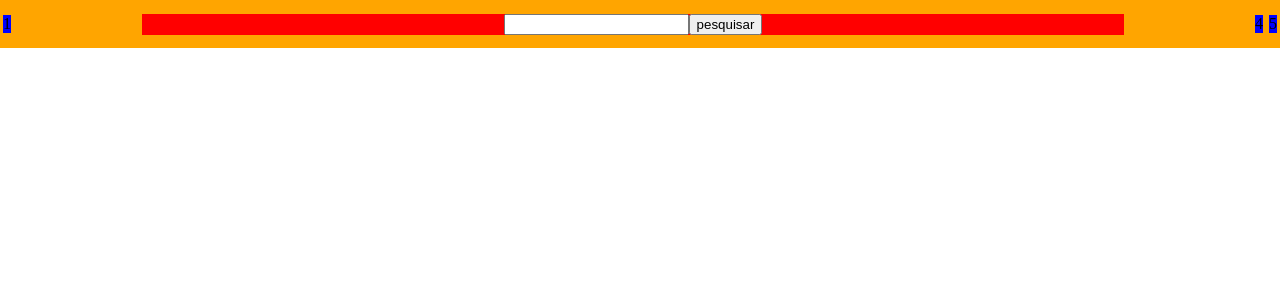
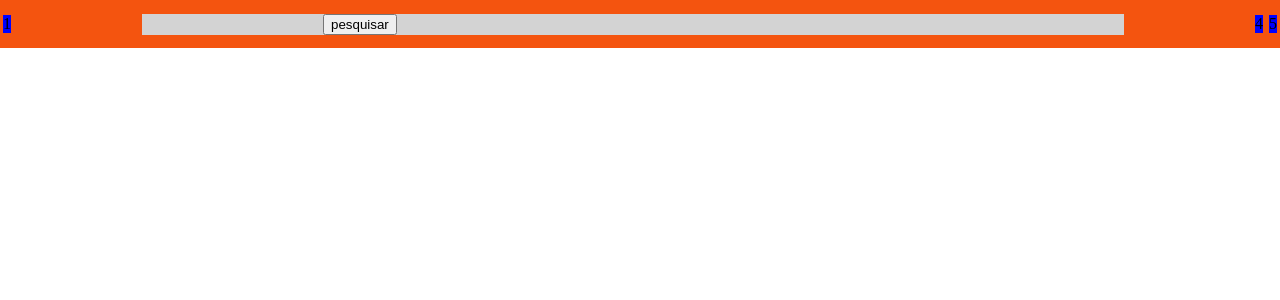
Before and after one commit to BluF0x/TCC, a React (Vite) app: page / in a window 1280 px wide. Shown: the top 300 px of the page. Built offline with nearby package versions, Linux system fonts and the light colour scheme.

Commit message:
mudanças semantica para css

```diff
--- a/index.html
+++ b/index.html
@@ -4,7 +4,7 @@
     <meta charset="UTF-8" />
     <link rel="icon" type="image/svg+xml" href="/vite.svg" />
     <meta name="viewport" content="width=device-width, initial-scale=1.0" />
-    <title>Vite + React</title>
+    <title>TCC</title>
   </head>
   <body>
     <div id="root"></div>
--- a/src/componentes/barra-superior.jsx
+++ b/src/componentes/barra-superior.jsx
@@ -10,18 +10,18 @@ function BarraSuperior() {
     return(
         <div class="barra-superior">
             {/*Barra de navegação lateral*/}
-            <div class="test">1</div>
+            <div class="items-barra-superior">1</div>
             {/*Barra de pesquisa*/}
-            <div class="test" id="test2">
+            <div class="items-barra-superior" id="barra-pesquisa">
             <form>
                 <input type="text" id="pesquisar"></input>
                 <input type="button" id="pesquisar-btn" value="pesquisar"></input>
             </form>
             </div>
             {/*Modo escuro*/}
-            <div class="test">4</div>
+            <div class="items-barra-superior">4</div>
             {/*Perfil*/}
-            <div class="test">5</div>
+            <div class="items-barra-superior">5</div>
         </div>
     )
 }
--- a/src/componentes/componentes.css
+++ b/src/componentes/componentes.css
@@ -1,15 +1,23 @@
-:root{
-
+:root {
+    --cor-primaria: #F4540F
 }
 
-.test#test2{
+.items-barra-superior#barra-pesquisa{
     flex-grow: 2;
-    background-color: red;
+    background-color: lightgray;
     margin-right: 10vw;
     margin-left: 10vw;
+    display: flex;
+    align-items: left;
 }
 
-.test {
+#pesquisar {
+    background-color: lightgrey ;
+    border-radius: 5px;
+    border: none;
+}
+
+.items-barra-superior {
     background-color: blue;
     margin: 3px;
     text-align: center;
@@ -24,5 +32,5 @@
     justify-content: space-between;
     align-items: center;
     min-height: 6vh;
-    background: orange;
+    background: var(--cor-primaria);
 }
```
